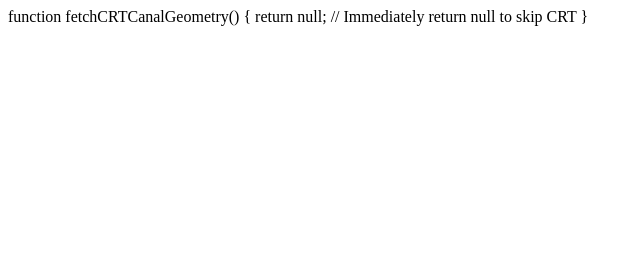
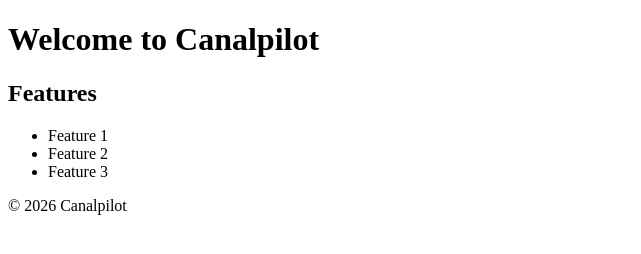
Before and after one commit to Chris58NK/Canalpilot, a plain HTML site: page index.html in a window 1280 px wide. Shown: the whole page, without its empty margins (0-641 px from the left). Drawn offline with Linux system fonts and the light colour scheme.

Commit message:
Restored index.html from commit 196967d6eed34fb2a343f1d2a04ab5f7a0438e7a

```diff
--- a/index.html
+++ b/index.html
@@ -1,3 +1,27 @@
-function fetchCRTCanalGeometry() {
-    return null; // Immediately return null to skip CRT
-}
+<!DOCTYPE html>
+<html lang="en">
+<head>
+    <meta charset="UTF-8">
+    <meta name="viewport" content="width=device-width, initial-scale=1.0">
+    <title>Canalpilot</title>
+    <link rel="stylesheet" href="styles.css">
+</head>
+<body>
+    <header>
+        <h1>Welcome to Canalpilot</h1>
+    </header>
+    <main>
+        <section>
+            <h2>Features</h2>
+            <ul>
+                <li>Feature 1</li>
+                <li>Feature 2</li>
+                <li>Feature 3</li>
+            </ul>
+        </section>
+    </main>
+    <footer>
+        <p>&copy; 2026 Canalpilot</p>
+    </footer>
+</body>
+</html>
```
